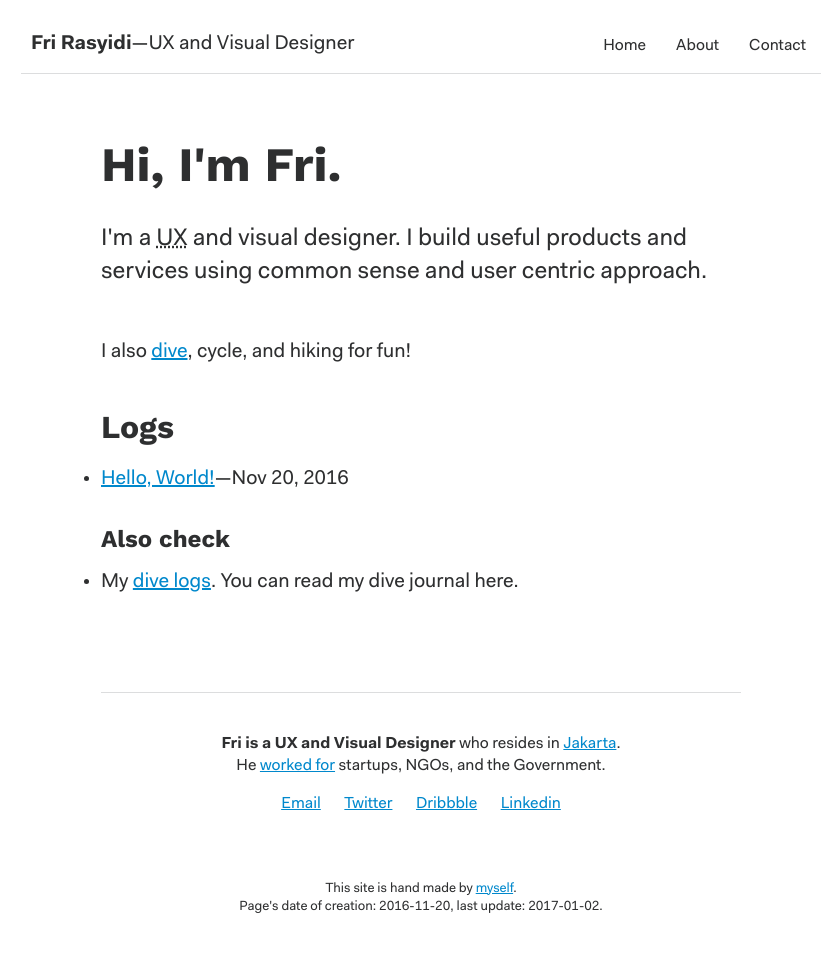
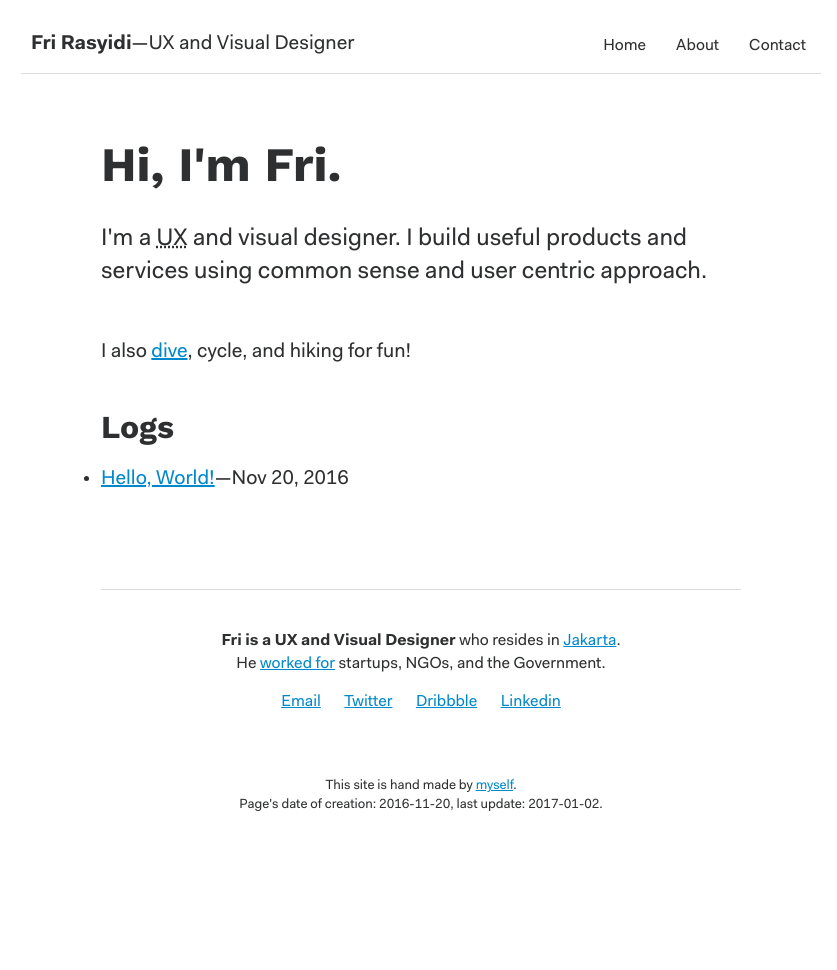
Before and after one commit to frirasyidi/frirasyidi.github.io, a Jekyll site: the page built from index.html, in a window 1280 px wide. Shown: the whole page, without its empty margins (219-1056 px from the left). Built offline with Jekyll 4.4.1, drawn with Linux system fonts in a browser that asks for light colours; after the commit the page ends 900 px from its top, so only the background shows below that.

Commit message:
Removing Also check section

```diff
--- a/index.html
+++ b/index.html
@@ -6,8 +6,7 @@ update: 2017-01-02
 
 <h1>Hi, I'm Fri.</h1>
 <p>I'm a <abbr title="User Experience">UX</abbr> and visual designer. I build useful products and services using common sense and user centric approach.</p>
-<p>I also <a href="/divelogs" title="See my dive logs">dive</a>, cycle, and hiking for fun!</p>
-<!--<p>I also write articles on user experience, design, and startups that you can check on below:</p>-->
+<p><!--I write articles on user experience, design, and startups that you can check on below.-->I also <a href="/divelogs" title="See my dive logs">dive</a>, cycle, and hiking for fun!</p>
 
 <h2>Logs</h2>
 <ul>
@@ -19,8 +18,3 @@ update: 2017-01-02
     {% endif %}
   {% endfor %}
 </ul>
-
-<h3>Also check</h3>
-<ul>
-	<li>My <a href="/divelogs">dive logs</a>. You can read my dive journal here.</li>
-</ul>
```
